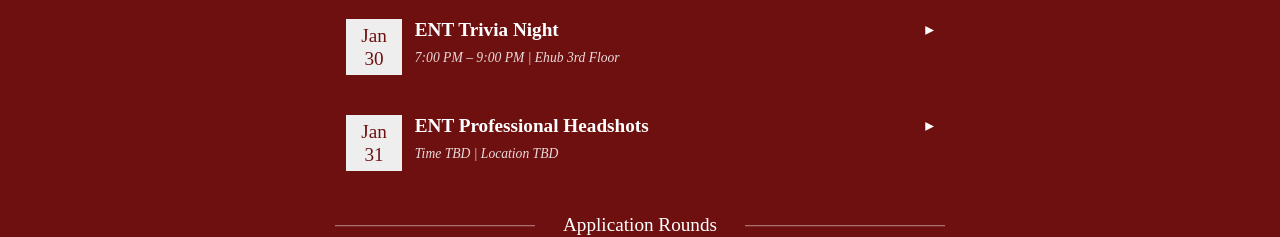
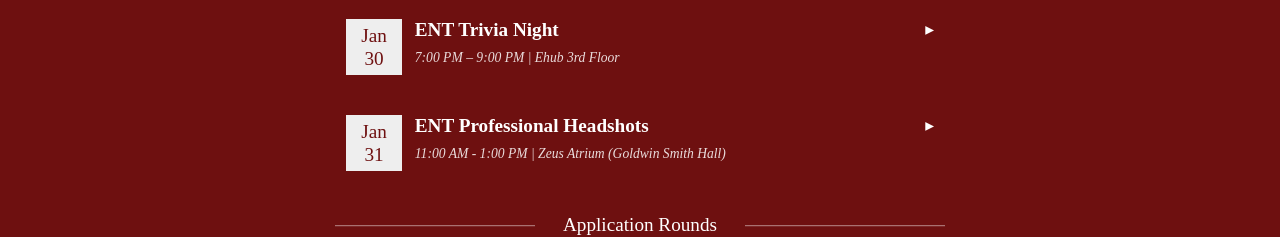
Before and after one commit to entcornell/ent-website, a React (Create React App) app: page /recruitment in a window 1280 px wide. Shown: the part 1200-1437 px from the top of the page. Built offline with nearby package versions, Linux system fonts and the light colour scheme; a web font is replaced by a local one.

Commit message:
Updated picture day location and time

```diff
--- a/src/components/Recruitment.js
+++ b/src/components/Recruitment.js
@@ -60,7 +60,7 @@ const events = [
   {
     date: "Jan 31",
     title: "ENT Professional Headshots",
-    meta: "Time TBD | Location TBD",
+    meta: "11:00 AM - 1:00 PM | Zeus Atrium (Goldwin Smith Hall)",
     body: "This is your opportunity to get your professional headshot for club, or even job applications. Our experienced photographer will take individual, high quality, and professional photos for each person. You will also have the opportunity to speak to our E-board and current members at this event."
   }
 ];
```
